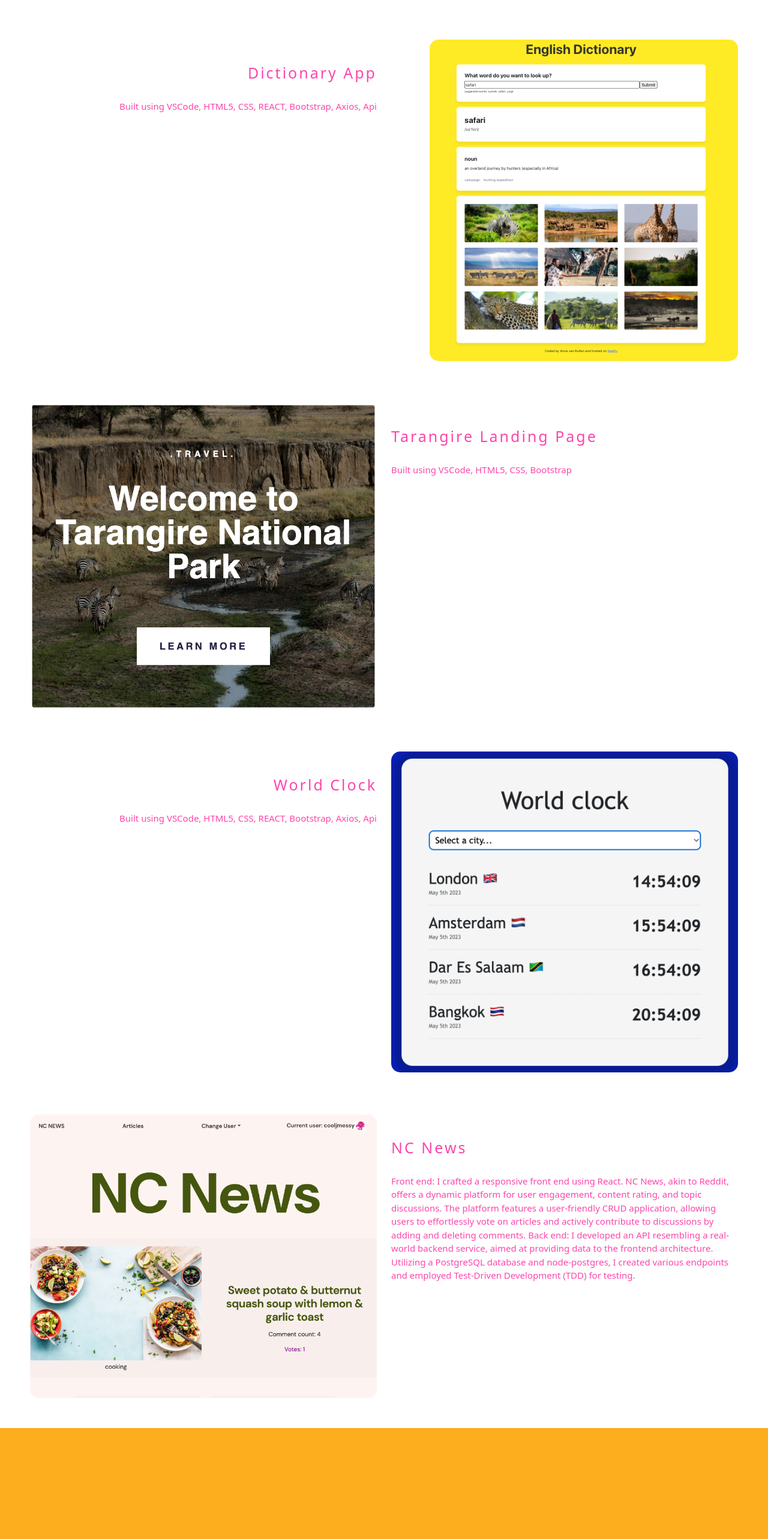
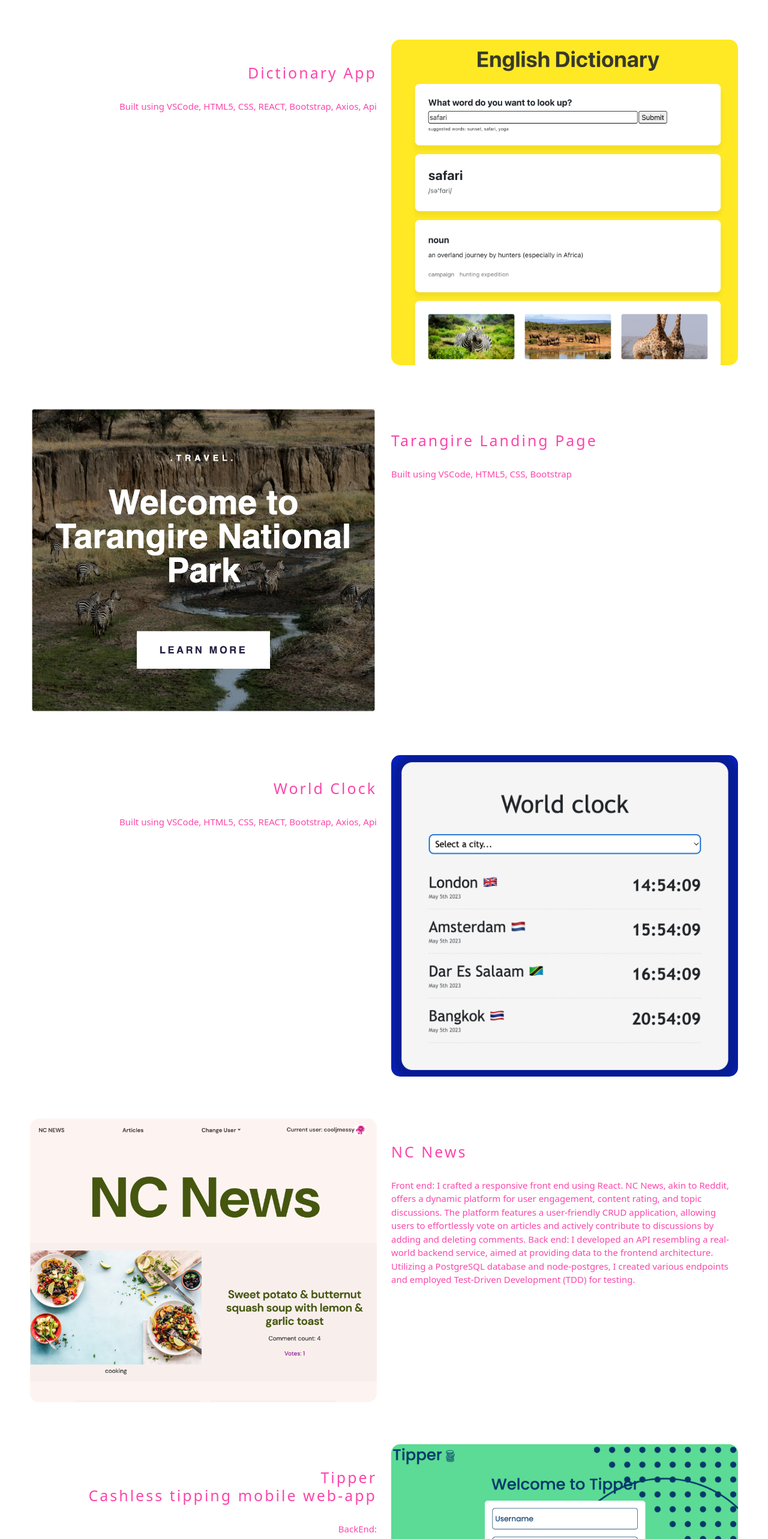
Before and after one commit to avr87/anna-van-ruiten-portofolio, a React (Create React App) app: page / in a window 1280 px wide. Shown: the part 1395-3961 px from the top of the page at 60% size. Built offline with nearby package versions, Linux system fonts and the light colour scheme.

Commit message:
added Tipper project

```diff
--- a/src/Main.css
+++ b/src/Main.css
@@ -42,3 +42,10 @@
   text-align: right;
   padding-bottom: 70px;
 }
+.NCNews {
+  padding-bottom: 70px;
+}
+.Tipper {
+  text-align: right;
+  padding-top: 70px;
+}
--- a/src/Main.jsx
+++ b/src/Main.jsx
@@ -5,6 +5,8 @@ import Tarangire from "./Tarangirescreenshot.png";
 import WorldClock from "./WorldClockscreenshot.png";
 import NCNewsscreenshot from "./NCNewsscreenshot.png";
 import "./Main.css";
+import EnglishDictionaryscreenshot from "./EnglishDictionaryscreenshot.png";
+import Tippersscreenshot from "./Tippersscreenshot.png";
 
 export default function Main() {
   return (
@@ -52,7 +54,7 @@ export default function Main() {
               rel="noreferrer"
             >
               <img
-                src={Dictionaryscreenshot}
+                src={EnglishDictionaryscreenshot}
                 alt="Screenshot of Dictionary-app "
                 className="img-fluid"
               />
@@ -141,6 +143,41 @@ export default function Main() {
               </p>
             </div>
           </div>
+          <div className="Tipper">
+            <div className="row">
+              <div className="col-6">
+                <div className="description">
+                  <h3>
+                    Tipper
+                    <br />
+                    Cashless tipping mobile web-app
+                  </h3>
+                  <p>
+                    <strong>BackEnd: </strong>
+                    <br />
+                    JavaScript, MongoDB, ExpressJs, Jest, Husky, Supertest
+                    <br />
+                    <strong>FrontEnd: </strong>
+                    <br />
+                    Next.js, Bootstrap, Stripe, Cryptr, SCSS, Axios, Vercel
+                  </p>
+                </div>
+              </div>
+              <div className="col-6">
+                <a
+                  href="https://front-end-eight-eta-57.vercel.app/"
+                  target="_blank"
+                  rel="noreferrer"
+                >
+                  <img
+                    src={Tippersscreenshot}
+                    alt="Screenshot of the log-in page of the Tipper app"
+                    className="img-fluid"
+                  />
+                </a>
+              </div>
+            </div>
+          </div>
         </div>
       </div>
       <div id="about"></div>
```
Also changed, not shown: src/EnglishDictionaryscreenshot.png (added), src/Tippersscreenshot.png (added).
